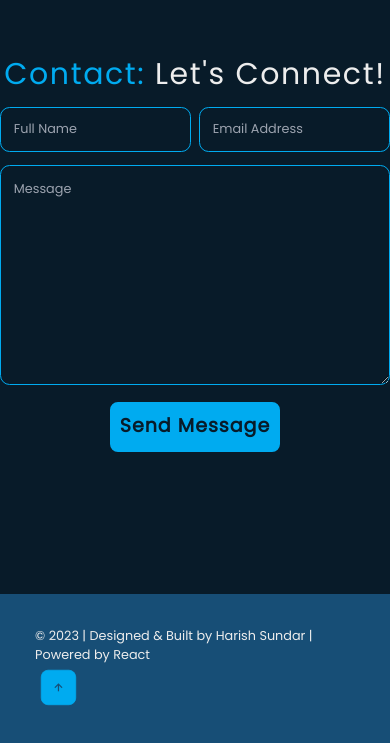
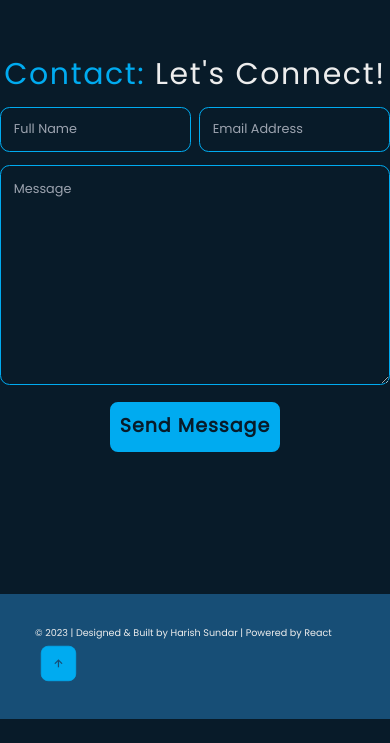
Before and after one commit to harish-sundar/harish-sundar.github.io, a React (Create React App) app: page / in a window 390 px wide. Shown: the part 7425-8168 px from the top of the page. After the commit the page ends 8144 px from the top, so only its background shows below. Built offline with nearby package versions, Linux system fonts and the light colour scheme.

Commit message:
added responsiveness to footer

```diff
--- a/src/components/Footer/Footer.css
+++ b/src/components/Footer/Footer.css
@@ -66,5 +66,11 @@
   @media (max-width: 768px) {
     .footer-icon{
       transform: scale(0.75);
+      align-items: center;
+      justify-content: center;
+      display: inline-flex;
+    }
+    .footer-text p{
+      font-size: 0.6rem;
     }
   }
```
